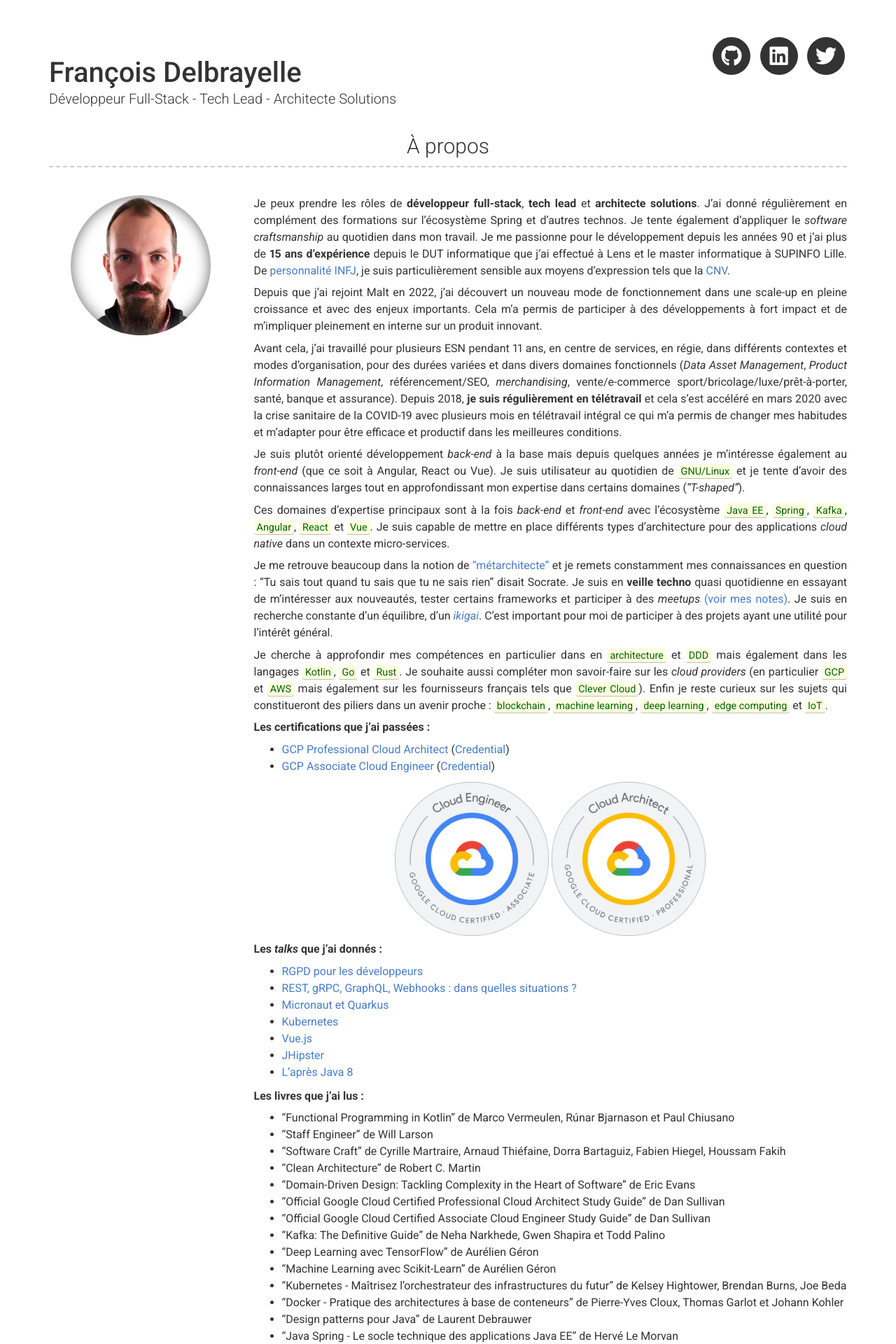
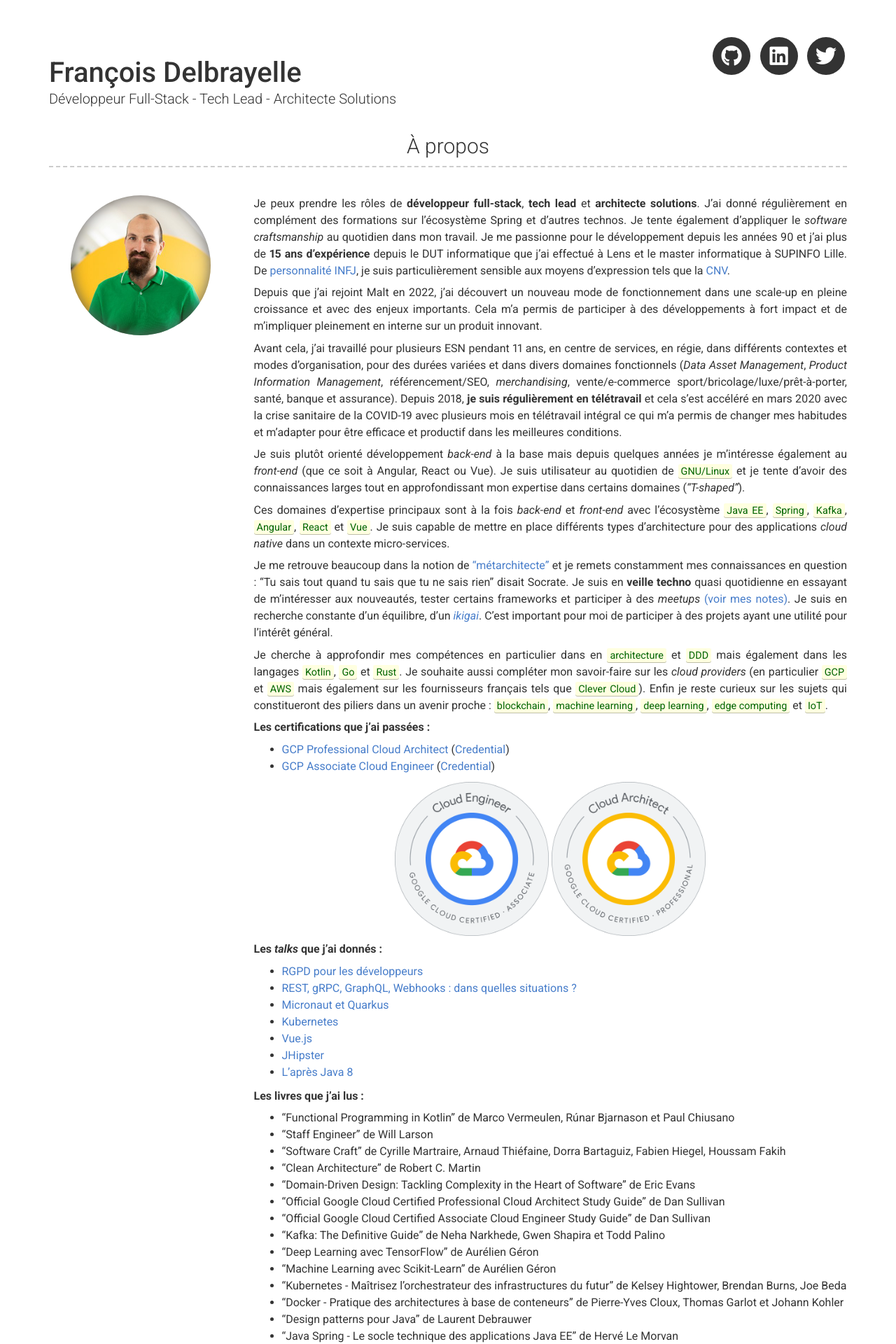
Before and after one commit to fdelbrayelle/fdelbrayelle.github.io, a Jekyll site: the page built from index.md, in a window 1280 px wide. Shown: the top 1920 px of the page at 70% size. Built offline with Jekyll 4.4.1, drawn with Linux system fonts in a browser that asks for light colours; nearby versions of some CDN libraries.

Commit message:
update profile pic

```diff
--- a/_config.yml
+++ b/_config.yml
@@ -50,7 +50,7 @@
 
 # About Section
 about_title: À propos
-about_profile_image: images/profile.png
+about_profile_image: images/fdelbrayelle.jpg
 about_content: | # this will include new lines to allow paragraphs
   Je peux prendre les rôles de <strong>développeur full-stack</strong>, <strong>tech lead</strong> et <strong>architecte solutions</strong>. J'ai donné régulièrement en complément des formations sur l'écosystème Spring et d'autres technos. Je tente également d'appliquer le <em>software craftsmanship</em> au quotidien dans mon travail. Je me passionne pour le développement depuis les années 90 et j'ai plus de <strong>15 ans d'expérience</strong> depuis le DUT informatique que j'ai effectué à Lens et le master informatique à SUPINFO Lille. De <a title="Test de Myers-Briggs" href="https://www.16personalities.com/fr/la-personnalite-infj" target="_blank" rel="noreferrer noopener">personnalité INFJ</a>, je suis particulièrement sensible aux moyens d'expression tels que la <a title="Communication non violente" href="https://fr.wikipedia.org/wiki/Communication_non_violente" target="_blank" rel="noreferrer noopener">CNV</a>.
 
```
Also changed, not shown: images/fdelbrayelle.jpg (added).
